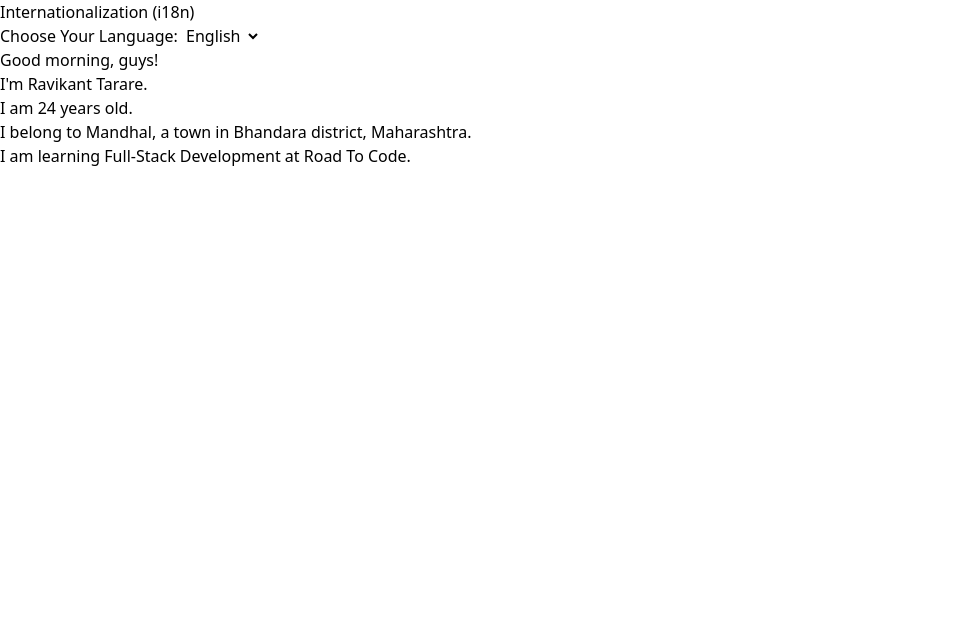
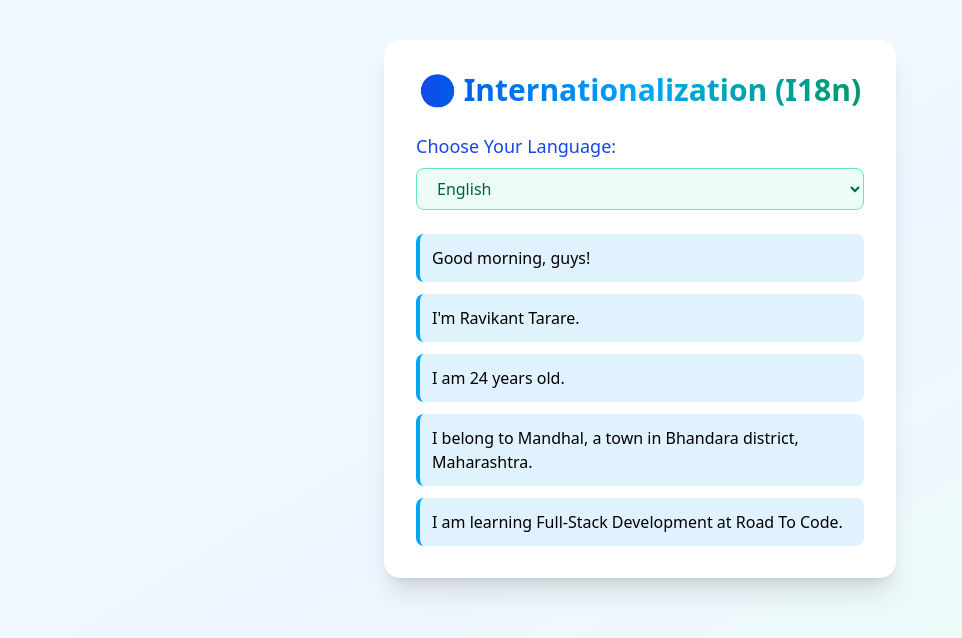
Before and after one commit to ravikanttarare95/internationalization-translate, a React (Vite) app: page / in a window 1280 px wide. Shown: the top 638 px of the page, without its empty margins (0-962 px from the left). Built offline with nearby package versions, Linux system fonts and the light colour scheme.

Commit message:
MessageComponent styling

```diff
--- /dev/null
+++ b/src/components/MessageComponent.jsx
@@ -0,0 +1,14 @@
+import React from "react";
+
+function MessageComponent({ messageFuncCall }) {
+  return (
+    <>
+      {" "}
+      <p className="p-3 bg-sky-100 rounded-lg border-l-4 border-sky-500">
+        {messageFuncCall}
+      </p>
+    </>
+  );
+}
+
+export default MessageComponent;
--- a/src/views/Home.jsx
+++ b/src/views/Home.jsx
@@ -1,31 +1,49 @@
 import I18n from "./../utils/I18n";
+import MessageComponent from "./../components/MessageComponent";
 
 function Home() {
   const ageCount = 24;
+  const lang = localStorage.getItem("lang");
+
   return (
-    <>
-      <h1>Internationalization (i18n)</h1>
-      <label htmlFor="select-lang">Choose Your Language: </label>
+    <div className="min-h-screen bg-gradient-to-br from-sky-50 via-blue-50 to-emerald-50 flex items-baseline justify-center pt-10 p-4">
+      <div className="bg-white shadow-xl rounded-2xl max-w-lg w-full p-8">
+        <h1 className="text-3xl font-bold text-center bg-gradient-to-r from-blue-700 via-sky-500 to-emerald-600 bg-clip-text text-transparent mb-6">
+          🌍 Internationalization (I18n)
+        </h1>
+
+        <div className="mb-6">
+          <label
+            htmlFor="select-lang"
+            className="block text-lg font-medium text-blue-700 mb-2"
+          >
+            Choose Your Language:
+          </label>
           <select
             name="select-lang"
             id="select-lang"
-        defaultValue={localStorage.getItem("lang")} /////////IMPORTANT
+            defaultValue={lang}
             onChange={(e) => {
               localStorage.setItem("lang", e.target.value);
               window.location.reload();
             }}
+            className="w-full border border-emerald-300 rounded-lg px-4 py-2 bg-emerald-50 text-emerald-800 focus:outline-none focus:ring-2 focus:ring-emerald-500"
           >
             <option value="en">English</option>
             <option value="mr">Marathi</option>
             <option value="hi">Hindi</option>
           </select>
+        </div>
 
-      <p>{I18n("greetingMessage")}</p>
-      <p>{I18n("nameMessage")}</p>
-      <p>{I18n("ageMessage", ageCount)}</p>
-      <p>{I18n("cityMessage")}</p>
-      <p>{I18n("learningMessage")}</p>
-    </>
+        <div className="space-y-3">
+          <MessageComponent messageFuncCall={I18n("greetingMessage")} />
+          <MessageComponent messageFuncCall={I18n("nameMessage")} />
+          <MessageComponent messageFuncCall={I18n("ageMessage", ageCount)} />
+          <MessageComponent messageFuncCall={I18n("cityMessage")} />
+          <MessageComponent messageFuncCall={I18n("learningMessage")} />
+        </div>
+      </div>
+    </div>
   );
 }
 
```
Lines whose indentation alone changed are shown as unchanged.
